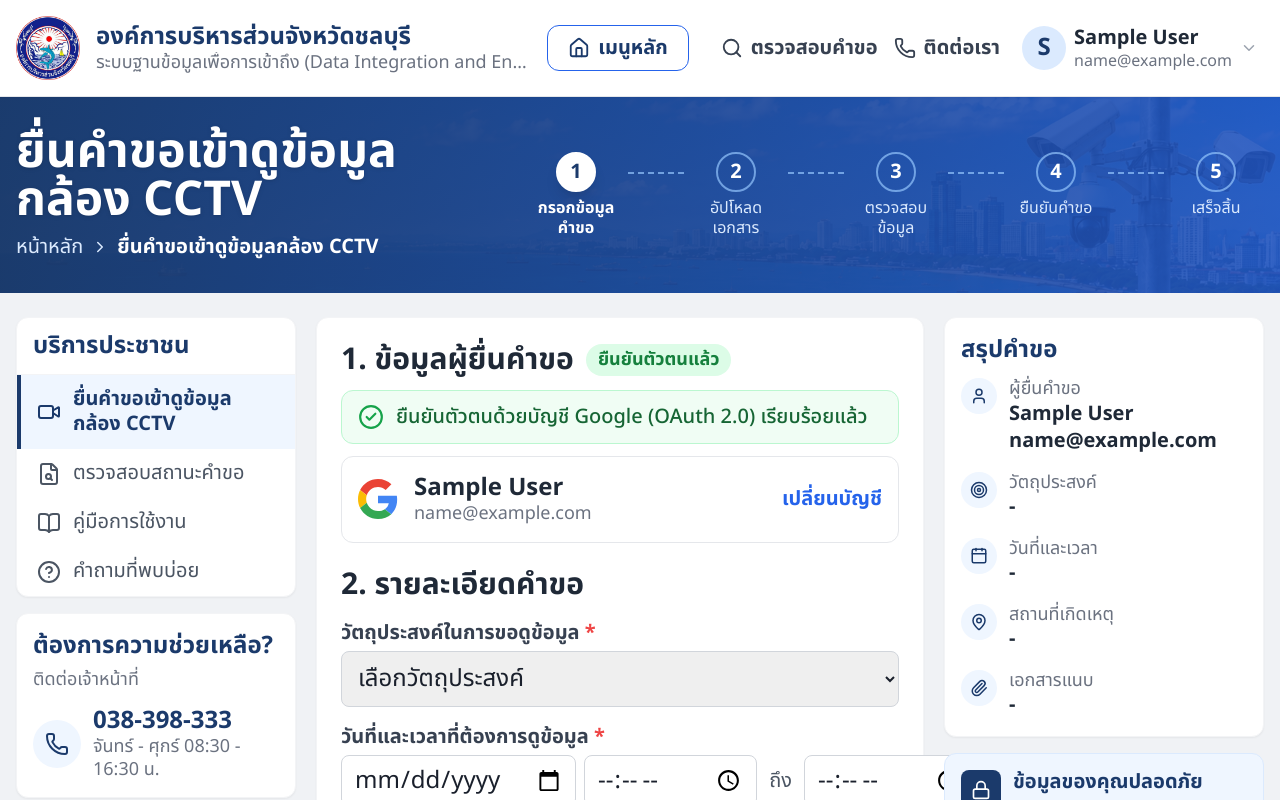
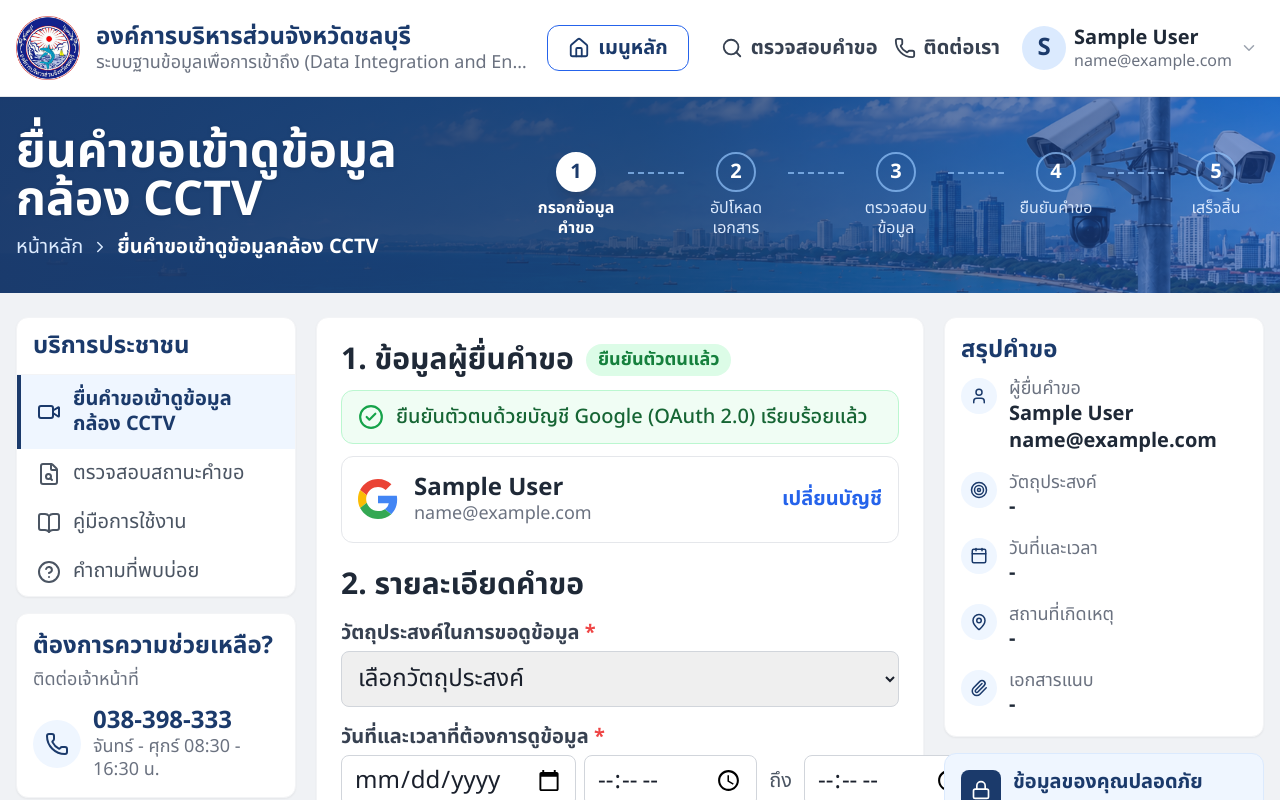
Before and after one commit to praiyakung-ctrl/demo.github.io, a React (Vite) app: page /portal/request in a window 1280 px wide. Shown: the top 800 px of the page. Built offline with nearby package versions, Linux system fonts and the light colour scheme; sample sign-in values are in the browser's storage; a web font is replaced by a local one.

Commit message:
insert bacround01

```diff
--- a/src/pages/CctvRequestPage.tsx
+++ b/src/pages/CctvRequestPage.tsx
@@ -119,10 +119,10 @@ function HeroBanner({ step }: { step: number }) {
   return (
     <div className="relative bg-navy-700 overflow-hidden">
       <div
-        className="absolute inset-0 opacity-25 bg-cover bg-center"
+        className="absolute inset-0 opacity-60 bg-cover bg-center"
         style={{ backgroundImage: `url(${import.meta.env.BASE_URL}background01.png)` }}
       />
-      <div className="absolute inset-0 bg-gradient-to-r from-navy-700/90 to-navy-500/60" />
+      <div className="absolute inset-0 bg-gradient-to-r from-navy-700/95 via-navy-700/70 to-navy-500/30" />
       <div className="relative max-w-[1400px] mx-auto px-4 py-8 flex flex-col lg:flex-row lg:items-center gap-6">
         <div className="flex-1 min-w-0">
           <h1 className="text-5xl font-extrabold text-white drop-shadow mb-2">ยื่นคำขอเข้าดูข้อมูลกล้อง CCTV</h1>
```
